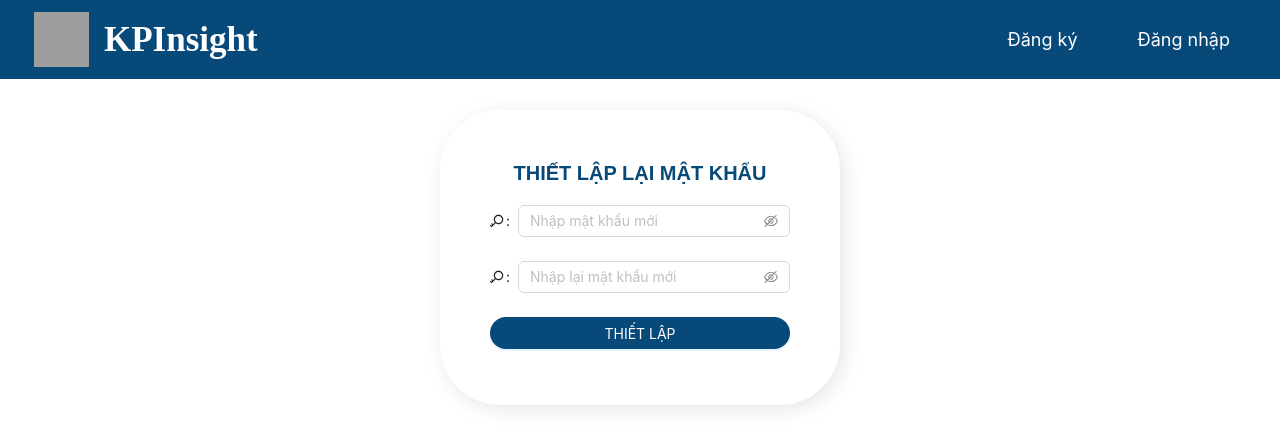
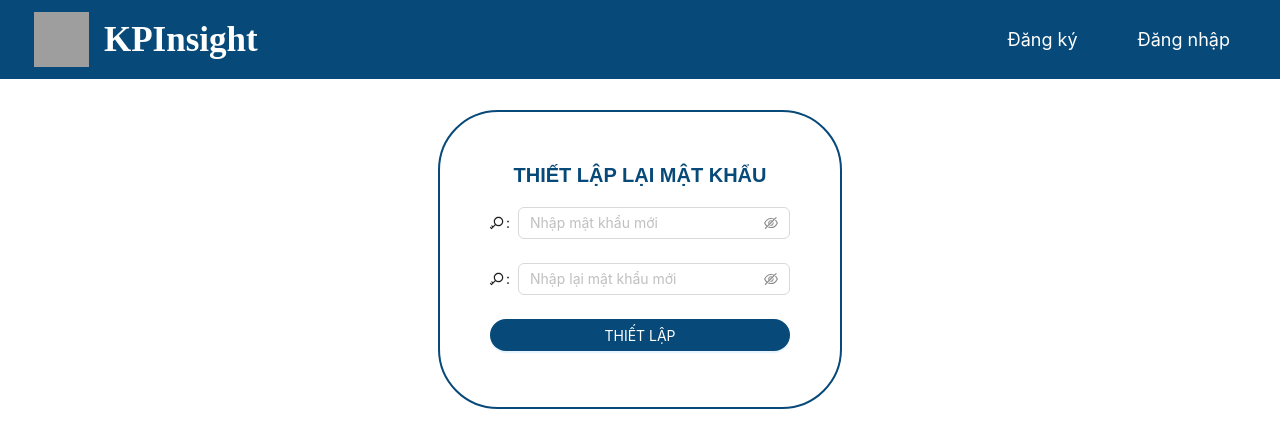
Before and after one commit to Dungntt2003/KPInsight-HI_23, a React (Create React App) app in the folder kpinsight/: page /#/reset-password in a window 1280 px wide. Shown: the top 448 px of the page. Built offline with nearby package versions, Linux system fonts and the light colour scheme; grey boxes are pictures that could not be loaded.

Commit message:
Add border

```diff
--- a/kpinsight/src/view/pages/forgot-password/index.css
+++ b/kpinsight/src/view/pages/forgot-password/index.css
@@ -10,7 +10,8 @@
   padding: 32px 60px;
   /* max-width: 650px; */
   border-radius: 60px;
-  box-shadow: 4px 4px 20px rgba(0, 0, 0, 0.1);
+  border: 2px solid #074979;
+  /* box-shadow: 4px 4px 20px rgba(0, 0, 0, 0.1); */
 }
 
 .forgot-header {
--- a/kpinsight/src/view/pages/setting/reset-passsword/index.css
+++ b/kpinsight/src/view/pages/setting/reset-passsword/index.css
@@ -9,7 +9,8 @@
   padding: 32px 50px;
   /* max-width: 650px; */
   border-radius: 60px;
-  box-shadow: 4px 4px 20px rgba(0, 0, 0, 0.1);
+  border: 2px solid #074979;
+  /* box-shadow: 4px 4px 20px rgba(0, 0, 0, 0.1); */
 }
 
 .reset-header {
```
